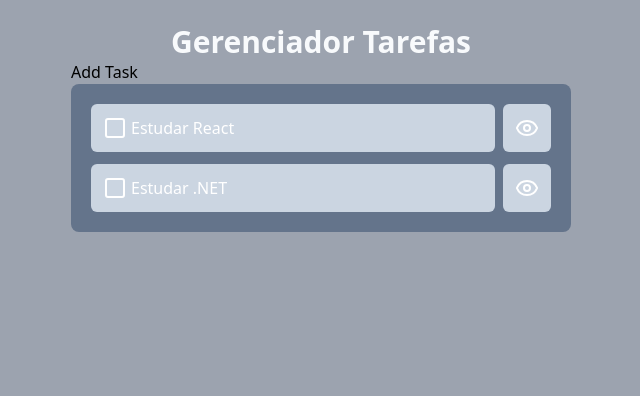
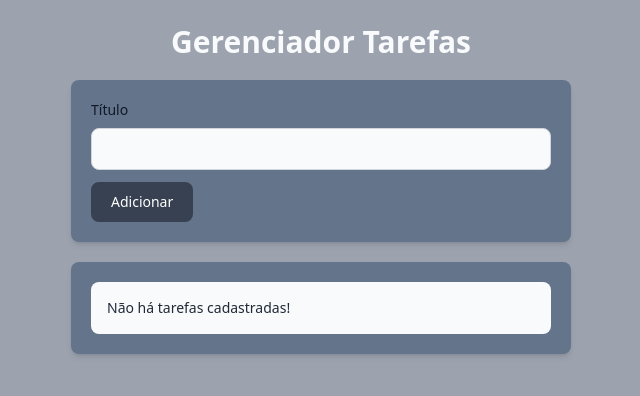
Before and after one commit to jbetoreis/projetoreact, a React (Vite) app: page / in a window 1280 px wide. Shown: the top 396 px of the page, without its empty margins (319-959 px from the left). Built offline with nearby package versions, Linux system fonts and the light colour scheme.

Commit message:
Feat: Adição da possibilidade de inserir tarefas por meio de props states e events

```diff
--- a/package.json
+++ b/package.json
@@ -12,7 +12,8 @@
   "dependencies": {
     "lucide-react": "^0.454.0",
     "react": "^18.3.1",
-    "react-dom": "^18.3.1"
+    "react-dom": "^18.3.1",
+    "uuid": "^11.0.2"
   },
   "devDependencies": {
     "@eslint/js": "^9.9.0",
--- a/src/App.jsx
+++ b/src/App.jsx
@@ -1,20 +1,10 @@
 import { useState } from "react";
 import AddTask from "./components/AddTask";
 import TaskList from "./components/TaskList";
+import { v4 } from "uuid";
 
 function App() {
-  const [tasks, updateTasks] = useState([
-    {
-      id: 1,
-      title: "Estudar React",
-      done: false,
-    },
-    {
-      id: 2,
-      title: "Estudar .NET",
-      done: false,
-    },
-  ]);
+  const [tasks, updateTasks] = useState([]);
 
   function onTaskClick(taskId) {
     const newTasks = tasks.map((task) => {
@@ -27,14 +17,29 @@ function App() {
     updateTasks(newTasks);
   }
 
+  function deleteTask(taskId) {
+    const newTasks = tasks.filter((task) => task.id !== taskId);
+    updateTasks(newTasks);
+  }
+
+  function addTask(task) {
+    task.id = v4();
+    const newTask = [...tasks, task];
+    updateTasks(newTask);
+  }
+
   return (
     <div className="w-screen h-screen bg-gray-400 flex justify-center p-6">
-      <div className="w-[500px]">
+      <div className="w-[500px] flex flex-col gap-5">
         <h1 className="text-slate-50 text-center text-3xl font-bold">
           Gerenciador Tarefas
         </h1>
-        <AddTask />
-        <TaskList tasks={tasks} onTaskClick={onTaskClick} />
+        <AddTask addTask={addTask} />
+        <TaskList
+          tasks={tasks}
+          onTaskClick={onTaskClick}
+          deleteTask={deleteTask}
+        />
       </div>
     </div>
   );
--- a/src/components/AddTask.jsx
+++ b/src/components/AddTask.jsx
@@ -1,7 +1,59 @@
-function AddTask() {
+import { useState } from "react";
+
+function AddTask(props) {
+  const [task, updateTask] = useState({
+    title: "",
+    done: false,
+  });
+  const [isValid, setIsValid] = useState(true);
+
   return (
-    <div>
-      <h1>Add Task</h1>
+    <div className="bg-slate-500 p-5 rounded-lg shadow-md flex flex-col gap-3">
+      <form
+        id="formAddTask"
+        onSubmit={(event) => {
+          event.preventDefault();
+          if (!task.title.trim()) {
+            setIsValid(false);
+          } else {
+            props.addTask(task);
+            updateTask({ ...task, title: "" });
+            setIsValid(true);
+          }
+        }}
+      >
+        <div className="mb-3">
+          <label
+            htmlFor="input-title"
+            className="block mb-2 text-sm font-medium text-gray-900 dark:text-white"
+          >
+            Título
+          </label>
+          <input
+            type="text"
+            id="input-title"
+            value={task.title}
+            onChange={(e) =>
+              updateTask((prevTask) => ({
+                ...prevTask,
+                title: e.target.value,
+              }))
+            }
+            className="bg-gray-50 border border-gray-300 text-gray-900 text-sm rounded-lg focus:ring-blue-500 focus:border-blue-500 block w-full p-2.5 dark:bg-gray-700 dark:border-gray-600 dark:placeholder-gray-400 dark:text-white dark:focus:ring-blue-500 dark:focus:border-blue-500"
+          ></input>
+          {isValid ? (
+            ""
+          ) : (
+            <p className="text-yellow-400">Preencha o título da tarefa</p>
+          )}
+        </div>
+        <button
+          type="submit"
+          className="text-white bg-gray-700 hover:bg-gray-800 focus:ring-4 focus:outline-none focus:ring-gray-300 font-medium rounded-lg text-sm px-5 py-2.5 text-center dark:bg-gray-600 dark:hover:bg-gray-700 dark:focus:ring-gray-800"
+        >
+          Adicionar
+        </button>
+      </form>
     </div>
   );
 }
--- a/src/components/TaskList.jsx
+++ b/src/components/TaskList.jsx
@@ -1,9 +1,17 @@
-import { Check, Eye, Square } from "lucide-react";
+import { Check, Eye, Square, Trash } from "lucide-react";
 
 function TaskList(props) {
   return (
-    <ul className="bg-slate-500 p-5 rounded-lg flex flex-col gap-3">
-      {props.tasks.map((task) => (
+    <ul className="bg-slate-500 p-5 rounded-lg shadow-md flex flex-col gap-3">
+      {props.tasks.length === 0 ? (
+        <div
+          className="p-4 text-sm text-gray-800 rounded-lg bg-gray-50 dark:bg-gray-800 dark:text-gray-300"
+          role="alert"
+        >
+          Não há tarefas cadastradas!
+        </div>
+      ) : (
+        props.tasks.map((task) => (
           <li key={task.id} className="flex flex-row gap-2">
             <button
               onClick={() => props.onTaskClick(task.id)}
@@ -17,8 +25,15 @@ function TaskList(props) {
             <button className="bg-slate-300 p-3 text-white rounded-md">
               <Eye />
             </button>
+            <button
+              onClick={() => props.deleteTask(task.id)}
+              className="bg-slate-300 p-3 text-white rounded-md"
+            >
+              <Trash />
+            </button>
           </li>
-      ))}
+        ))
+      )}
     </ul>
   );
 }
```
Also changed, not shown: 1 other file (tests, documents, lock files or other folders). Lines whose indentation alone changed are shown as unchanged.
